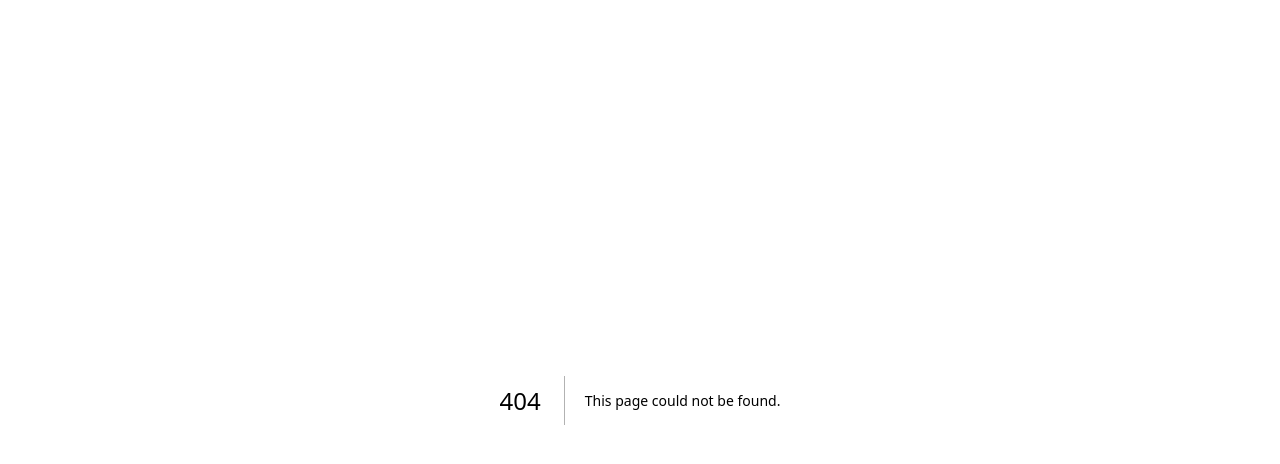
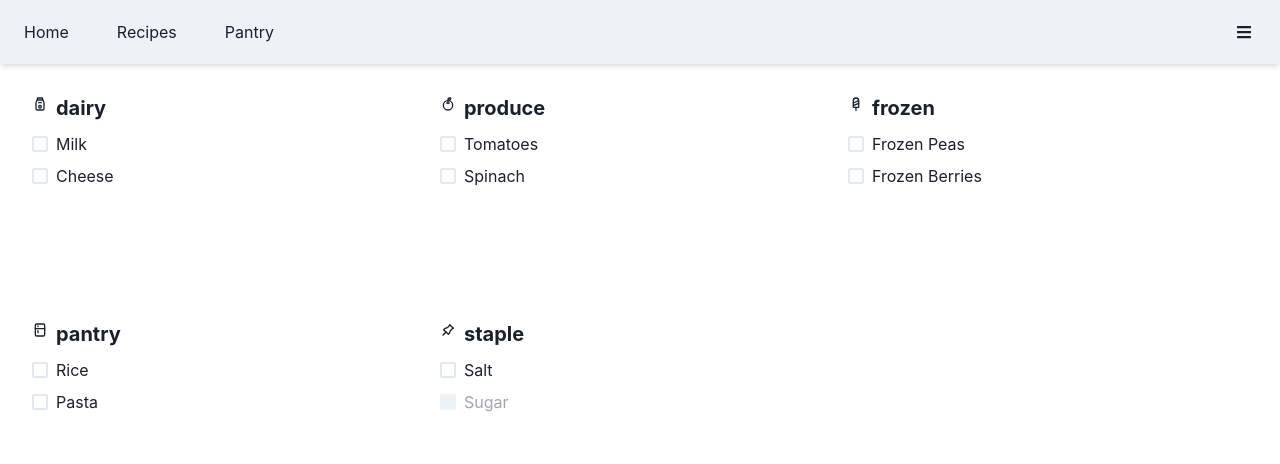
Before and after one commit to ash-bergs/dish-dollar, a Next.js app in the folder frontend/: page /pantry in a window 1280 px wide. Before the commit this address had no page. Shown: the top 464 px of the page. Built offline with nearby package versions, Linux system fonts and the light colour scheme.

Commit message:
feat: pantry page skeleton

```diff
--- a/frontend/src/pages/components/Dashboard.tsx
+++ b/frontend/src/components/Dashboard.tsx
@@ -65,6 +65,9 @@ const Dashboard = () => {
       <Flex flexGrow={1} overflow="hidden" height="calc(100vh - 180px)">
         {/* Recipe Cards */}
         <Box flex="2" overflowY="auto" p={4} borderRightWidth="1px">
+          <Heading size="lg" mb={4}>
+            Your Recipes
+          </Heading>
           {recipes.map((recipe, index) => (
             <RecipeCard key={index} recipe={recipe} />
           ))}
--- /dev/null
+++ b/frontend/src/components/Pantry/Pantry.tsx
@@ -0,0 +1,87 @@
+import React, { useState } from 'react';
+import { Box, Flex, Grid, Checkbox, VStack, Heading } from '@chakra-ui/react';
+import { TbPin, TbFridge, TbIceCream, TbApple, TbMilk } from 'react-icons/tb';
+//TODO: add types
+type PantryItem = {
+  item: string;
+  type: 'dairy' | 'produce' | 'pantry' | 'staple' | 'frozen';
+  avoid: boolean;
+  cost: number;
+  costUnit: string;
+};
+
+type PantryProps = {
+  pantryItems: PantryItem[];
+};
+
+// utility to map icons
+const getIconForType = (type: PantryItem['type']) => {
+  switch (type) {
+    case 'dairy':
+      return <TbMilk />;
+    case 'produce':
+      return <TbApple />;
+    case 'pantry':
+      return <TbFridge />;
+    case 'staple':
+      return <TbPin />;
+    case 'frozen':
+      return <TbIceCream />;
+    default:
+      return null;
+  }
+};
+
+// type for the accumulator - an object where the keys are the type of the item
+// Typescripts record utlity more info here: https://www.typescriptlang.org/docs/handbook/utility-types.html#recordkt
+type GroupedPantryItems = Record<string, PantryItem[]>;
+
+const Pantry: React.FC<PantryProps> = ({ pantryItems }) => {
+  const groupedItems = pantryItems.reduce<GroupedPantryItems>((acc, item) => {
+    if (!acc[item.type]) acc[item.type] = [];
+    acc[item.type].push(item);
+    return acc;
+  }, {});
+
+  // in the future I want users to be able to re-order the pantry type columns
+  // look into react-beautiful-dnd for this
+  // for now we'll use state
+  const [pantryOrder, setPantryOrder] = useState([
+    'dairy',
+    'produce',
+    'frozen',
+    'pantry',
+    'staple',
+  ]);
+
+  return (
+    <Box height="calc(100vh - 180px)" p={8}>
+      <Box
+        h="80%"
+        display="grid"
+        gridTemplateColumns="repeat(auto-fill, minmax(350px, 1fr))"
+        gap={2}
+      >
+        {pantryOrder.map((type) => (
+          <Box key={type} w="100%">
+            <Flex mb={3}>
+              {getIconForType(type)}
+              <Heading size="md" ml={2}>
+                {type}
+              </Heading>
+            </Flex>
+            <VStack align="start" spacing={2}>
+              {groupedItems[type]?.map((item) => (
+                <Checkbox key={item.item} isDisabled={item.avoid}>
+                  {item.item}
+                </Checkbox>
+              ))}
+            </VStack>
+          </Box>
+        ))}
+      </Box>
+    </Box>
+  );
+};
+
+export default Pantry;
--- /dev/null
+++ b/frontend/src/components/Pantry/index.ts
@@ -0,0 +1 @@
+export { default } from './Pantry';
--- a/frontend/src/pages/index.tsx
+++ b/frontend/src/pages/index.tsx
@@ -1,7 +1,7 @@
 import React from 'react';
 import { Button } from '@chakra-ui/react';
-import Dashboard from './components/Dashboard';
-import Header from './components/Header';
+import Dashboard from '../components/Dashboard';
+import Header from '../components/Header';
 import { signIn, signOut, useSession } from 'next-auth/react';
 
 /**
--- /dev/null
+++ b/frontend/src/pages/pantry.tsx
@@ -0,0 +1,91 @@
+import Header from '@/components/Header';
+import Pantry from '@/components/Pantry';
+type PantryItem = {
+  item: string;
+  type: 'dairy' | 'produce' | 'pantry' | 'staple' | 'frozen';
+  avoid: boolean;
+  cost: number;
+  costUnit: string;
+};
+
+const pantryItems: PantryItem[] = [
+  {
+    item: 'Milk',
+    type: 'dairy',
+    avoid: false,
+    cost: 1.5,
+    costUnit: 'USD',
+  },
+  {
+    item: 'Cheese',
+    type: 'dairy',
+    avoid: false,
+    cost: 2.5,
+    costUnit: 'USD',
+  },
+  {
+    item: 'Tomatoes',
+    type: 'produce',
+    avoid: false,
+    cost: 0.5,
+    costUnit: 'USD',
+  },
+  {
+    item: 'Spinach',
+    type: 'produce',
+    avoid: false,
+    cost: 1,
+    costUnit: 'USD',
+  },
+  {
+    item: 'Rice',
+    type: 'pantry',
+    avoid: false,
+    cost: 0.8,
+    costUnit: 'USD',
+  },
+  {
+    item: 'Pasta',
+    type: 'pantry',
+    avoid: false,
+    cost: 1.2,
+    costUnit: 'USD',
+  },
+  {
+    item: 'Salt',
+    type: 'staple',
+    avoid: false,
+    cost: 0.3,
+    costUnit: 'USD',
+  },
+  {
+    item: 'Sugar',
+    type: 'staple',
+    avoid: true,
+    cost: 0.4,
+    costUnit: 'USD',
+  },
+  {
+    item: 'Frozen Peas',
+    type: 'frozen',
+    avoid: false,
+    cost: 1.7,
+    costUnit: 'USD',
+  },
+  {
+    item: 'Frozen Berries',
+    type: 'frozen',
+    avoid: false,
+    cost: 2.2,
+    costUnit: 'USD',
+  },
+];
+
+export default function Home() {
+  return (
+    <main>
+      <Header />
+      <Pantry pantryItems={pantryItems} />
+    </main>
+  );
+}
```
Also changed, not shown: frontend/src/components/Header.tsx (renamed from frontend/src/pages/components/Header.tsx), frontend/src/components/RecipeCard.tsx (renamed from frontend/src/pages/components/RecipeCard.tsx).
